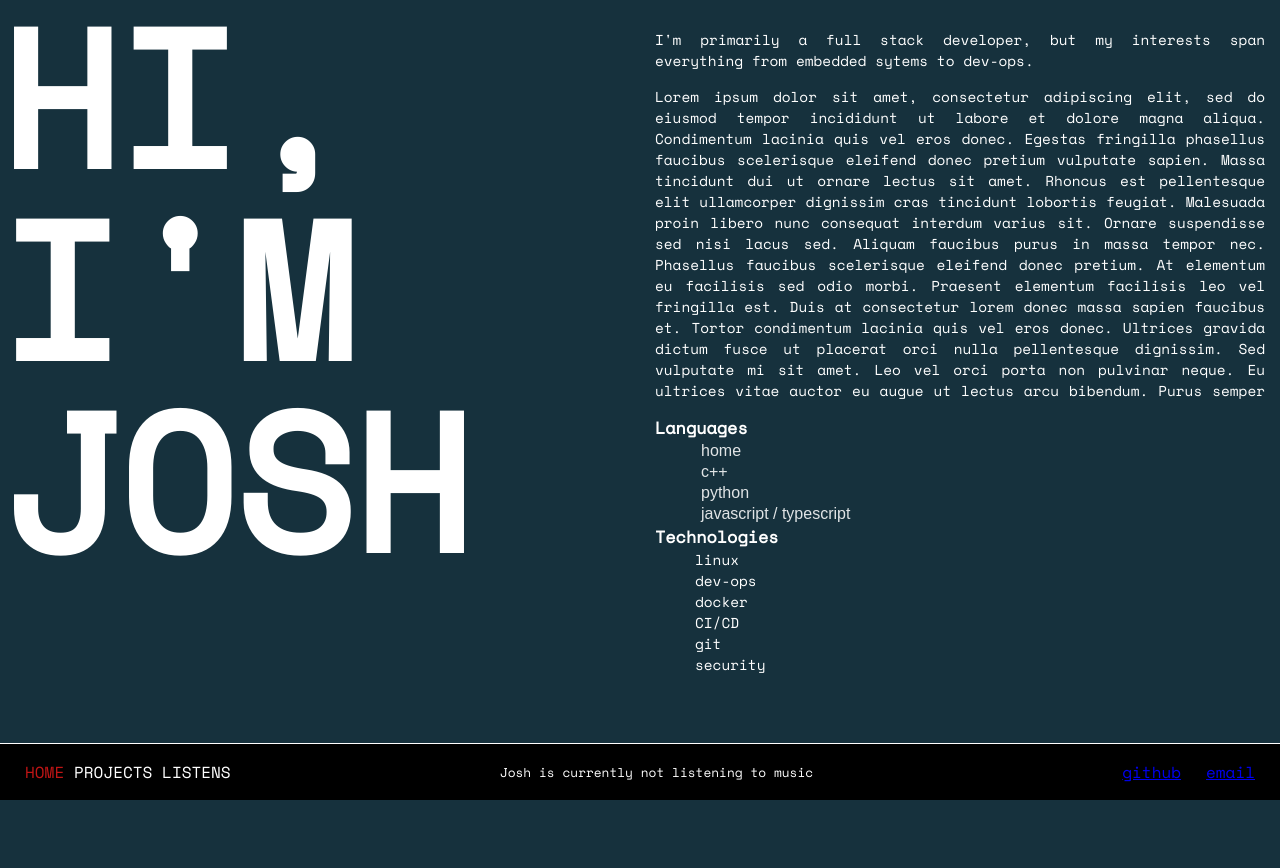
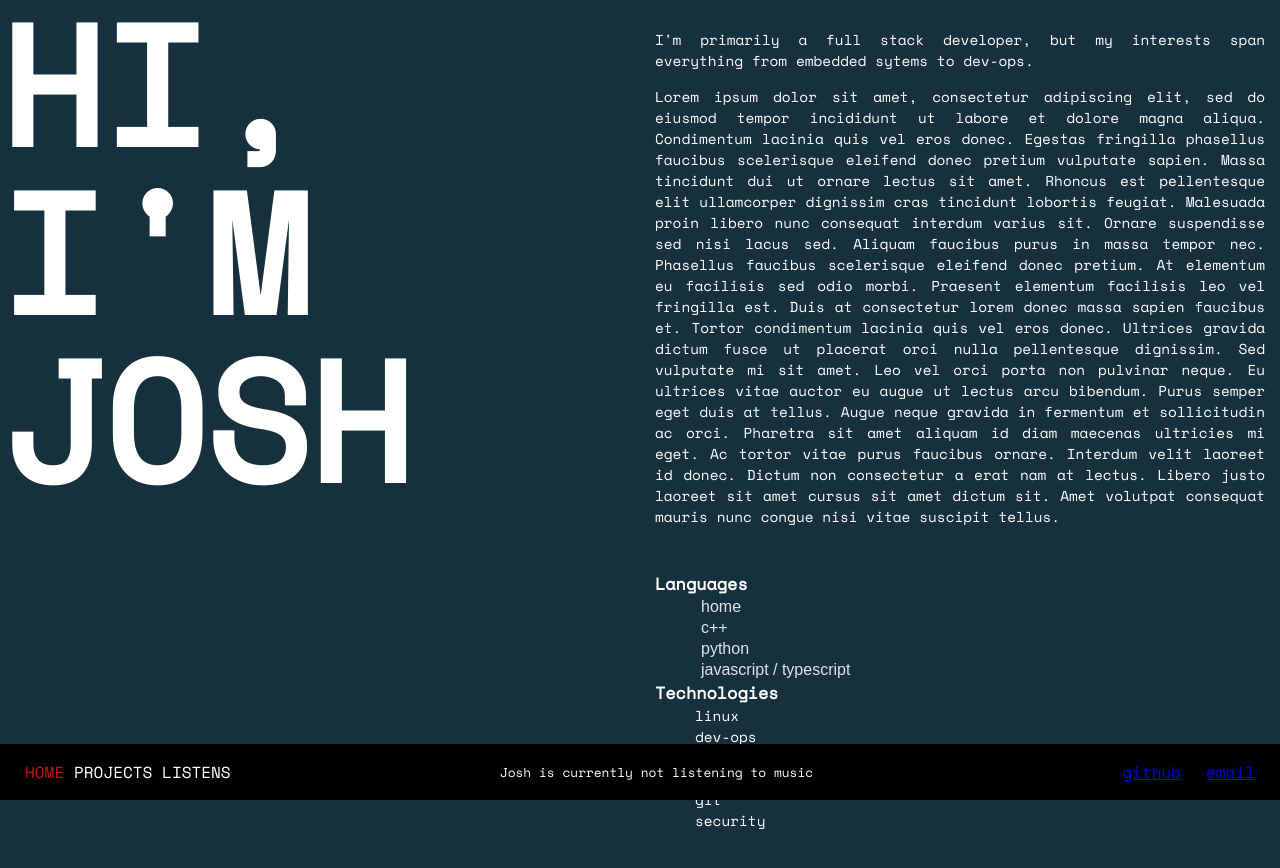
Before and after one commit to jl8n/jl8n.dev, a SvelteKit app in the folder web/: page / in a window 1280 px wide. Shown: the top 868 px of the page. Built offline with nearby package versions, Linux system fonts and the light colour scheme; no server answers.

Commit message:
🧹 cleaned up layout

```diff
--- a/web/src/routes/+layout.svelte
+++ b/web/src/routes/+layout.svelte
@@ -1,15 +1,13 @@
 <script lang="ts">
   import Footer from "./Footer.svelte";
-
-  /* types */
 </script>
 
 <div class="grid">
-  <header class="mobile-only">
-    <button class="material-icons menu">menu</button>
-  </header>
+  <header class="mobile-only" />
   <main>
-    <slot />
+    <div class="footer-margin">
+      <slot />
+    </div>
   </main>
 
   <Footer />
@@ -29,19 +27,10 @@
   .grid {
     display: grid;
     grid-template-rows: 1fr 75px;
-    height: 100%;
   }
 
-  main {
-    display: flex;
-  }
-
-  h1 {
-    margin: 0px;
-  }
-
-  .footer {
-    background-color: aquamarine;
+  .footer-margin {
+    margin-bottom: 50px;
   }
 
   .mobile-only {
@@ -52,12 +41,12 @@
     }
   }
 
-  .menu {
-    font-size: 48px;
-    color: #ffffff;
-    outline: none;
-    border: none;
-    background-color: transparent;
-    cursor: pointer;
-  }
+  // .menu {
+  //   font-size: 48px;
+  //   color: #ffffff;
+  //   outline: none;
+  //   border: none;
+  //   background-color: transparent;
+  //   cursor: pointer;
+  // }
 </style>
--- a/web/src/routes/+page.svelte
+++ b/web/src/routes/+page.svelte
@@ -53,7 +53,7 @@
             <h1 class="foo">python</h1>
         {/if}
     </div>
-    <div class="right">
+    <div>
         <article>
             <p>
                 I'm primarily a full stack developer, but my interests span
@@ -131,6 +131,7 @@
         display: grid;
         grid-template-columns: 1fr;
         grid-template-rows: auto auto;
+        margin-bottom: 50px;
 
         @media (min-width: 768px) {
             grid-template-columns: 1fr 1fr;
@@ -146,14 +147,8 @@
         text-overflow: ellipsis;
 
         @media (min-width: 768px) {
-            font-size: 8em;
+            font-size: 7em;
         }
-    }
-
-    .right {
-        display: grid;
-        grid-template-rows: 50vh 50vh;
-        height: 100%;
     }
 
     .stage {
--- a/web/src/routes/Footer.svelte
+++ b/web/src/routes/Footer.svelte
@@ -97,7 +97,7 @@
     footer {
         display: grid;
         grid-template-columns: 1fr;
-        border-top: 1px solid white;
+        // border-top: 1px solid white;
         align-items: center;
         padding: 0px 25px;
         position: fixed;
@@ -163,6 +163,10 @@
         line-height: 20px;
     }
 
+    .album-art {
+        display: flex;
+    }
+
     .album-art > img {
         height: 50px;
         background-color: pink;
```
Also changed, not shown: web/src/components/LeftDrawer.svelte (added, +23 -0 lines), 1 other file (tests, documents, lock files or other folders).
